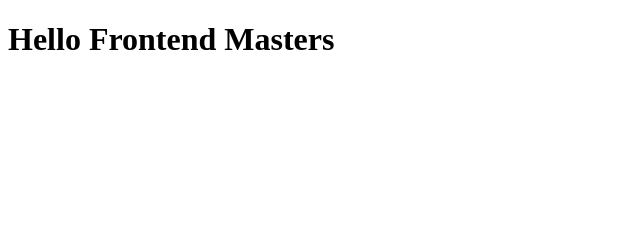
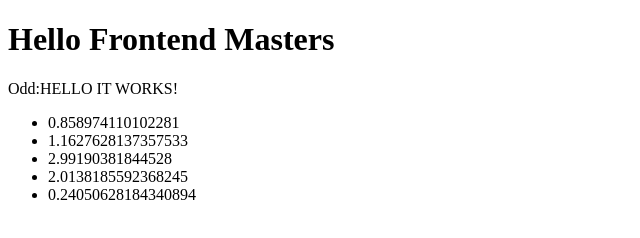
Before and after one commit to RakeshVxceed/PlayGround, a plain HTML site: page playground.html in a window 1280 px wide. Shown: the whole page, without its empty margins (0-640 px from the left). Drawn offline with nearby package versions, Linux system fonts and the light colour scheme.

Commit message:
Update playground.html
FirstProg

```diff
--- a/playground.html
+++ b/playground.html
@@ -8,7 +8,25 @@
   </head>
   <body>
     <h1>Hello Frontend Masters</h1>
+    <div id="app">
+      <p v-if="message.length % 2 === 0">Even:{{message}}</p>
+      <p v-else>Odd:{{message.toUpperCase()}}</p>
+      <ul>
+        <li v-for="number in [1, 2, 3, 4, 5]" >{{number * Math.random()}}</li>
+      </ul>
+    </div>
     <script src="https://unpkg.com/vue@3/dist/vue.global.js"></script>
+    <script>
+      const {createApp} =Vue
+      const app = createApp({
+        data(){
+          return {
+            message: 'Hello It Works!',
+            listOfNumbers: [1, 2, 3, 4, 5]
+          }
+        }
+      }).mount('#app')
+    </script>
 
   </body>
 </html>
```
